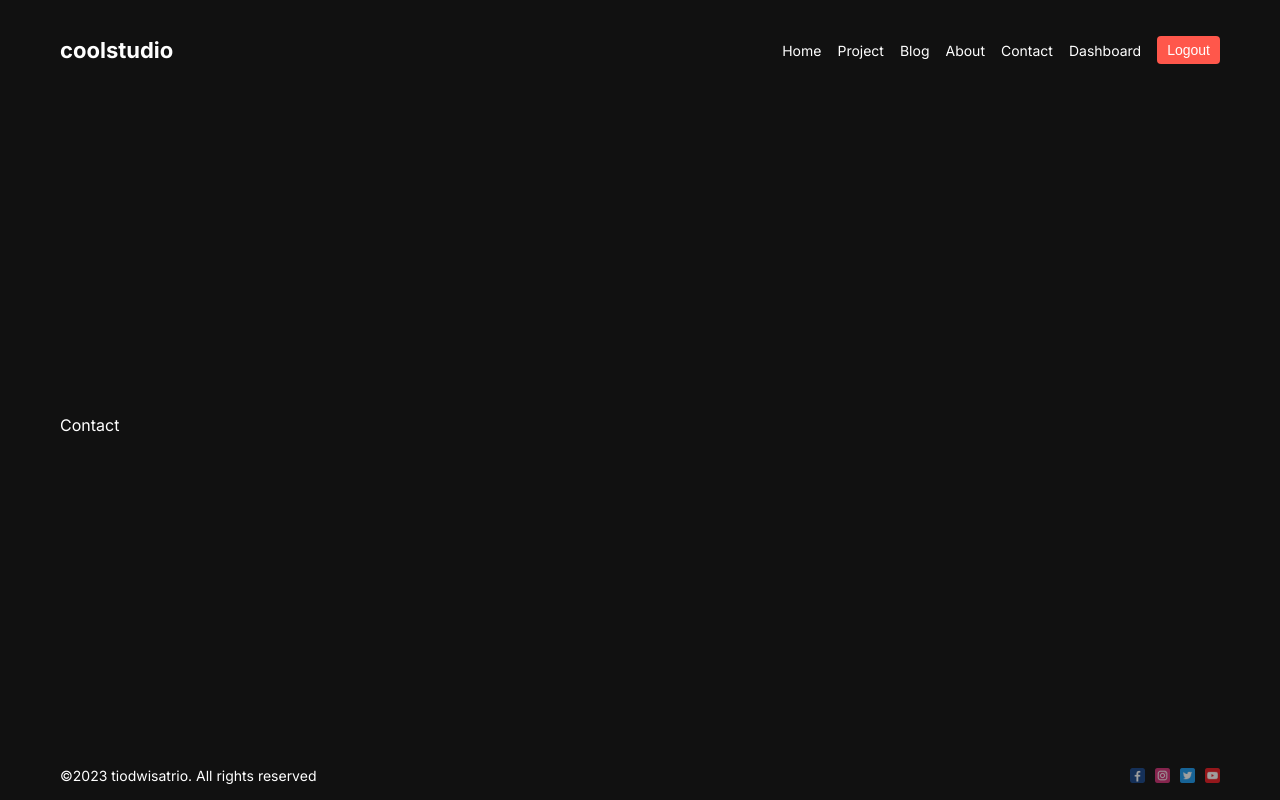
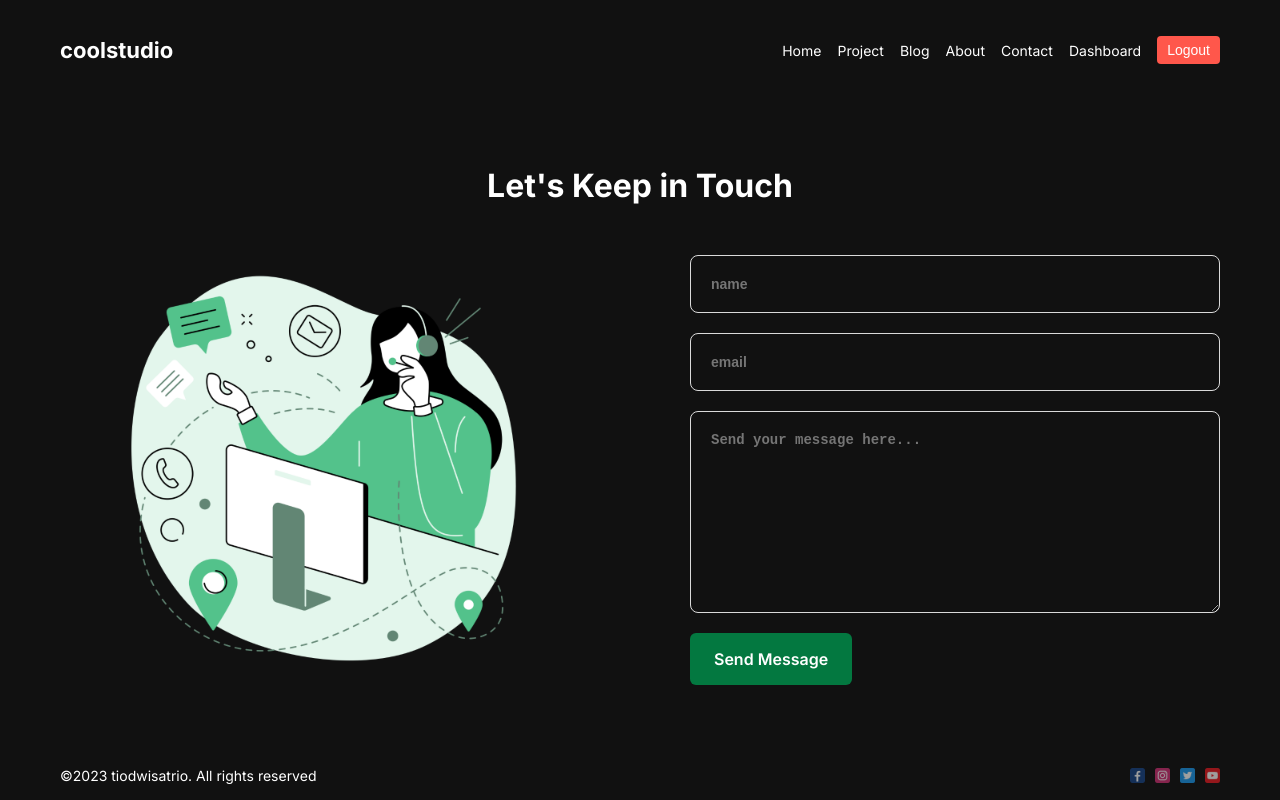
Before and after one commit to tiodwisatrio/fullstack-next, a Next.js app: page /contact in a window 1280 px wide. Built offline with nearby package versions, Linux system fonts and the light colour scheme.

Commit message:
designing about and contact page

```diff
--- a/src/app/contact/contact.module.css
+++ b/src/app/contact/contact.module.css
@@ -0,0 +1,68 @@
+.container {
+
+}
+
+.title {
+    font-size: 32px;
+    margin-bottom: 50px;
+    text-align: center;
+}
+
+.content {
+    display: flex;
+    align-items: center;
+    gap: 100px;
+}
+
+.imgContainer {
+    flex: 1;
+    width: 100%;
+    height: 400px ;
+    position: relative;
+}
+
+.image {
+    object-fit: contain;
+    animation: move 2s infinite ease alternate;
+    -webkit-animation: move 2s infinite ease alternate;
+}
+
+@keyframes move {
+    from {
+        transform: translateY(-15px);
+        -webkit-transform: translateY(-15px);
+        -moz-transform: translateY(-15px);
+        -ms-transform: translateY(-15px);
+        -o-transform: translateY(-15px);
+}
+    to {
+    transform: translateY(0px) scale(1.08);
+    -webkit-transform: translateY(0px) scale(1.08);
+    -moz-transform: translateY(0px) scale(1.08);
+    -ms-transform: translateY(0px) scale(1.08);
+    -o-transform: translateY(0px) scale(1.08);
+}
+}
+
+.form {
+    flex: 1;
+    display: flex;
+    flex-direction: column;
+    gap: 20px;
+}
+
+.input, .textArea {
+    border-radius: 8px;
+    padding: 20px;
+    background-color: transparent;
+    border: none;
+    outline: none;
+    color: #dadada;
+    border: 1px solid #dadada;
+    font-size: 14px;
+    font-weight: bold;
+    -webkit-border-radius: 8px;
+    -moz-border-radius: 8px;
+    -ms-border-radius: 8px;
+    -o-border-radius: 8px;
+}
--- a/src/app/contact/page.jsx
+++ b/src/app/contact/page.jsx
@@ -1,9 +1,38 @@
-import React from 'react'
+import React from "react";
+
+import styles from "./contact.module.css";
+import Image from "next/image";
+import Button from "@/components/Button/Button";
 
 const Contact = () => {
   return (
-    <div>Contact</div>
-  )
-}
+    <div>
+      <h1 className={styles.title}>Let's Keep in Touch</h1>
+      <div className={styles.content}>
+        <div className={styles.imgContainer}>
+          <Image
+            src="/contact.png"
+            alt=""
+            fill={true}
+            className={styles.image}
+          />
+        </div>
+        <form className={styles.form}>
+          <input type="text" placeholder="name" className={styles.input} />
+          <input type="email" placeholder="email" className={styles.input} />
+          <textarea
+            name=""
+            id=""
+            cols="30"
+            rows="10"
+            className={styles.textArea}
+            placeholder="Send your message here..."
+          ></textarea>
+          <Button url="#" text="Send Message" />
+        </form>
+      </div>
+    </div>
+  );
+};
 
-export default Contact
+export default Contact;
--- a/src/app/page.module.css
+++ b/src/app/page.module.css
@@ -15,6 +15,25 @@
   width: 100%;
   height: 400px;
   object-fit: contain;
+  animation: move 2s infinite ease alternate;
+  -webkit-animation: move 2s infinite ease alternate;
+}
+
+@keyframes move {
+  from {
+      transform: translateY(-10px);
+      -webkit-transform: translateY(-10px);
+      -moz-transform: translateY(-10px);
+      -ms-transform: translateY(-10px);
+      -o-transform: translateY(-10px);
+}
+  to {
+  transform: translateY(10px);
+  -webkit-transform: translateY(10px);
+  -moz-transform: translateY(10px);
+  -ms-transform: translateY(10px);
+  -o-transform: translateY(10px);
+}
 }
 
 .title {
--- /dev/null
+++ b/src/app/project/[category]/page.module.css
@@ -0,0 +1,31 @@
+.container {
+
+}
+
+.catTitle {
+    color: #037840;
+}
+
+.item {
+    display: flex;
+    gap: 40px;
+    margin-top: 20px;
+    margin-bottom: 180px;
+}
+
+.imgContainer {
+    flex: 1;
+    height: 400px;
+    position: relative;
+}
+
+.image {
+    flex: 1;
+    display: flex;
+    flex-direction: column;
+    gap: 20px;
+}
+
+.content {
+    flex: 1;
+}
--- a/src/app/project/project.module.css
+++ b/src/app/project/project.module.css
@@ -0,0 +1,74 @@
+.container {
+display: flex;
+flex-direction: column;
+justify-content: center;
+align-items: center;
+}
+
+.mainTitle {
+    font-size: 56px;
+    text-align: center;
+}
+
+.selectTitle {
+    font-size: 16px;
+    margin-top: 8px;
+    margin-bottom: 40px;
+
+    opacity: 0.8;
+    font-weight: 400;
+}
+
+.items {
+    display: flex;
+    gap: 50px;
+}
+
+.item{
+    border: 2px solid #bcbcbc;
+    border-radius: 8px;
+    width: 300px;
+    height: 400px;
+    position: relative;
+    background-size: cover !important;
+    -webkit-border-radius: 8px;
+    -moz-border-radius: 8px;
+    -ms-border-radius: 8px;
+    -o-border-radius: 8px;
+}
+
+.item:nth-child(1)  {
+    background: url('/illustration.png');
+}
+.item:nth-child(2)  {
+    background: url('/websites.jpg');
+}
+.item:nth-child(3)  {
+    background: url('/apps.jpg');
+}
+
+.title {
+    position: absolute;
+    right: 10px;
+    bottom: 10px;
+    font-size: 24px;
+    font-weight: bold;
+}
+
+.item:hover {
+    /* background-color: #181717; */
+    background: linear-gradient(to bottom, #037840, #f6f0f0, 0.3);
+    cursor: pointer;
+    transition: 0.5s;
+    opacity: 0.5;
+    -webkit-transition: 0.5s;
+    -moz-transition: 0.5s;
+    -ms-transition: 0.5s;
+    -o-transition: 0.5s;
+}
+
+.item:hover .title {
+    color: #037840;
+
+
+}
--- a/src/components/Button/button.module.css
+++ b/src/components/Button/button.module.css
@@ -12,3 +12,12 @@
     -ms-border-radius: 6px;
     -o-border-radius: 6px;
 }
+
+.container:hover {
+    background-color: #034c29;
+    transition: 0.3s;
+    -webkit-transition: 0.3s;
+    -moz-transition: 0.3s;
+    -ms-transition: 0.3s;
+    -o-transition: 0.3s;
+}
```
Also changed, not shown: src/app/project/[category]/page.jsx (+26 -6 lines), src/app/project/layout.jsx (added, +13 -0 lines), src/app/project/page.jsx (+21 -5 lines).
